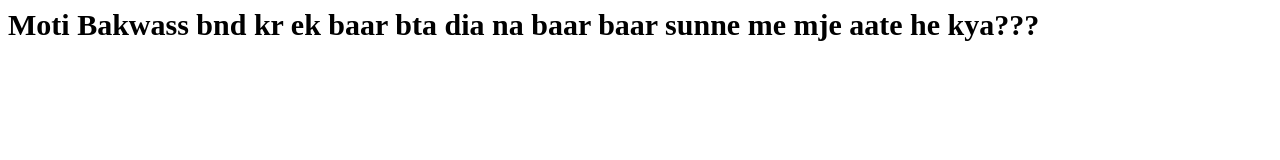
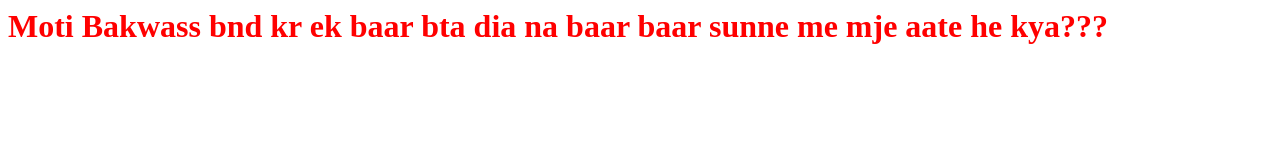
Before and after one commit to GeneralPY101/generalpy101.github.io, a plain HTML site: page index.html in a window 1280 px wide. Drawn offline with Linux system fonts and the light colour scheme.

Commit message:
Update index.html

```diff
--- a/index.html
+++ b/index.html
@@ -1,4 +1,4 @@
 <head>
   <title>Message to moti</title>
 </head>
-<h1 style = "font-size : 30px;text-align:centre;color red;">Moti Bakwass bnd kr ek baar bta dia na baar baar sunne me mje aate he kya???</h1>
+<h1 style = "text-align:centre;color:red;">Moti Bakwass bnd kr ek baar bta dia na baar baar sunne me mje aate he kya???</h1>
```
